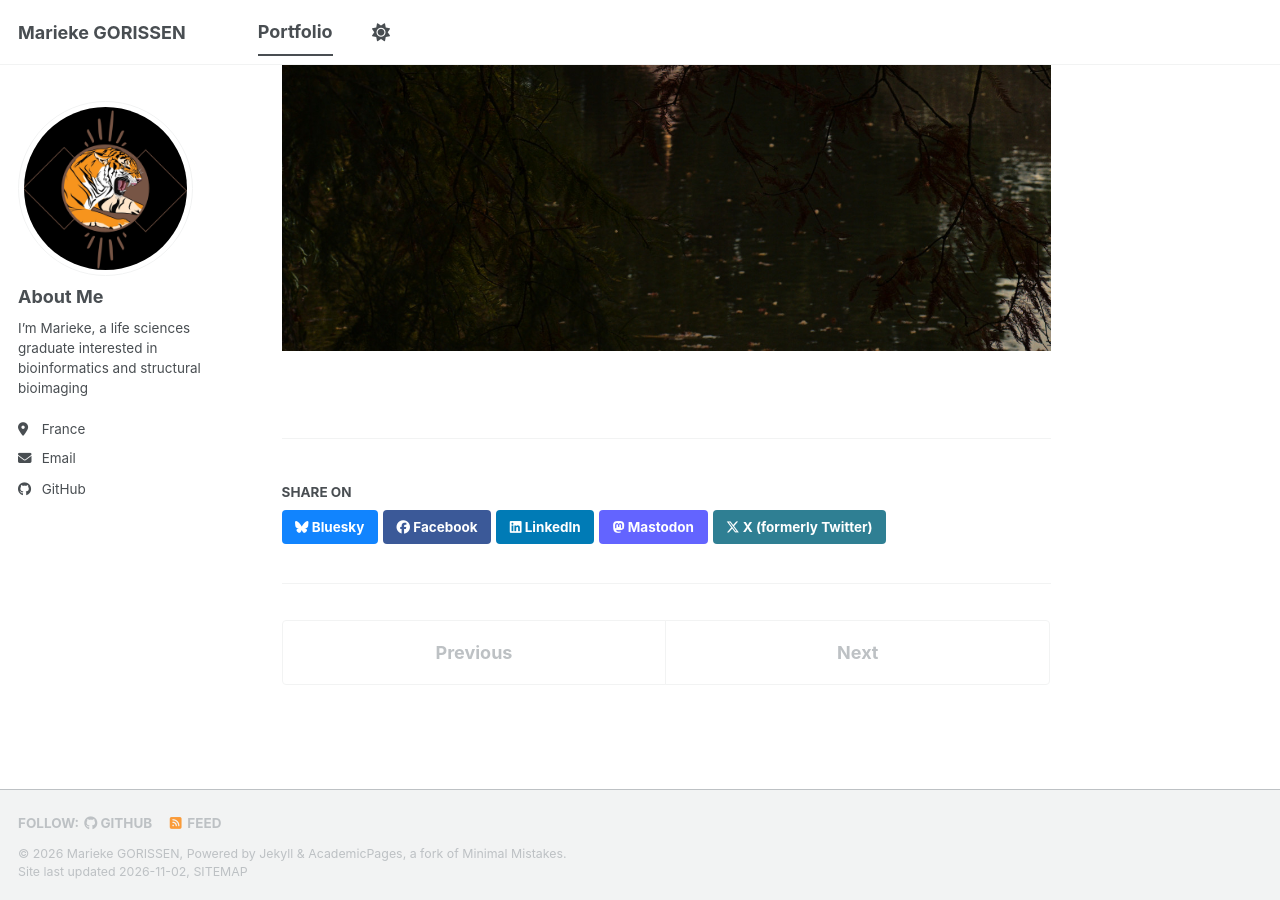
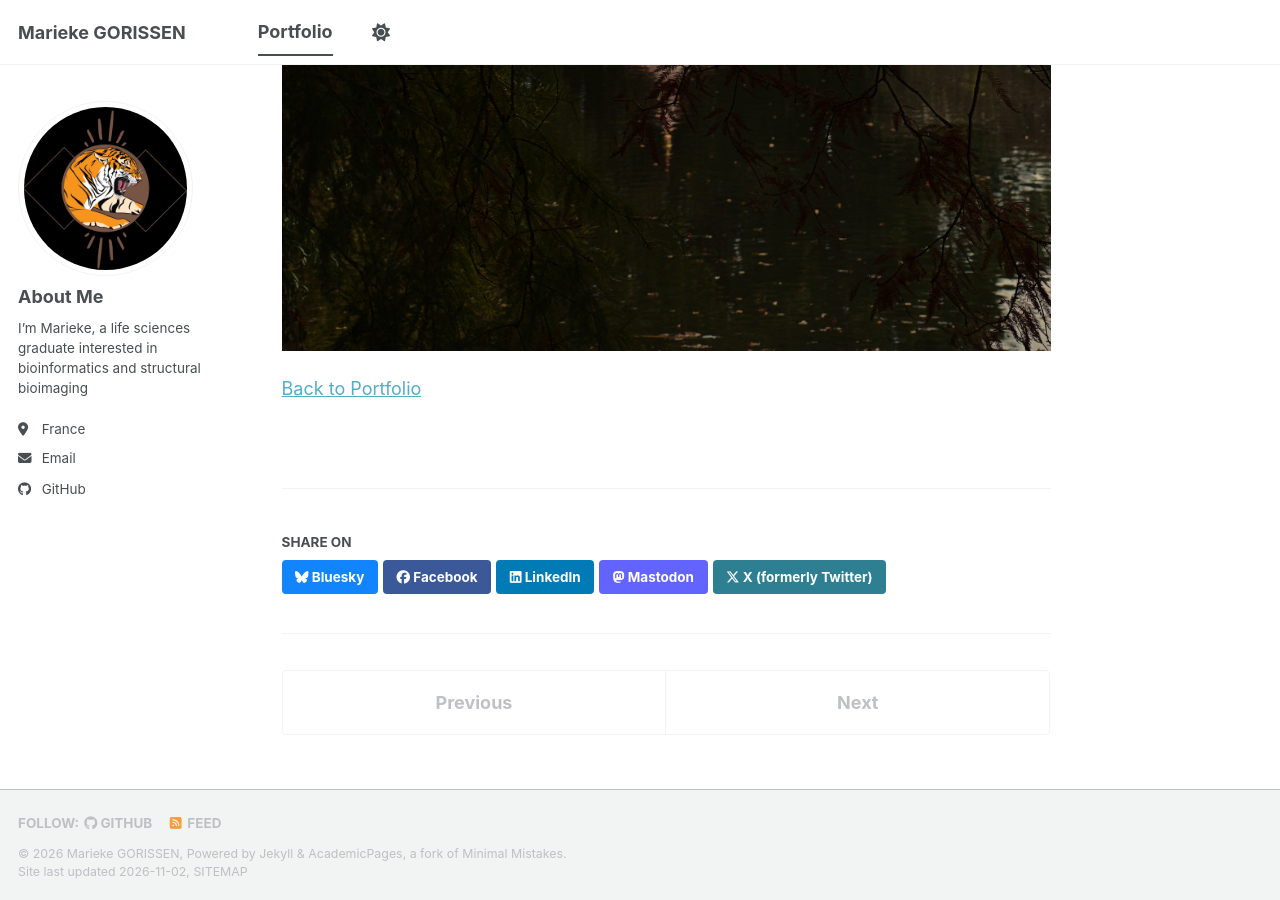
Before and after one commit to mg-btiger/mgorissen.github.io, a Jekyll site: the page built from _portfolio/photography.md, in a window 1280 px wide and 900 px high, scrolled down 1001 px. Built offline with Jekyll 4.4.1, drawn with Linux system fonts in a browser that asks for light colours; a style sheet for code colours, icons or effects is not loaded.

Commit message:
Update Portfolio

```diff
--- a/_portfolio/photography.md
+++ b/_portfolio/photography.md
@@ -7,3 +7,5 @@ collection: portfolio
 
 
 ![Apremont]({{ site.baseurl }}/images/photography/DSC04305.jpg)
+
+[Back to Portfolio]({{ site.baseurl }}/portfolio/)
```
